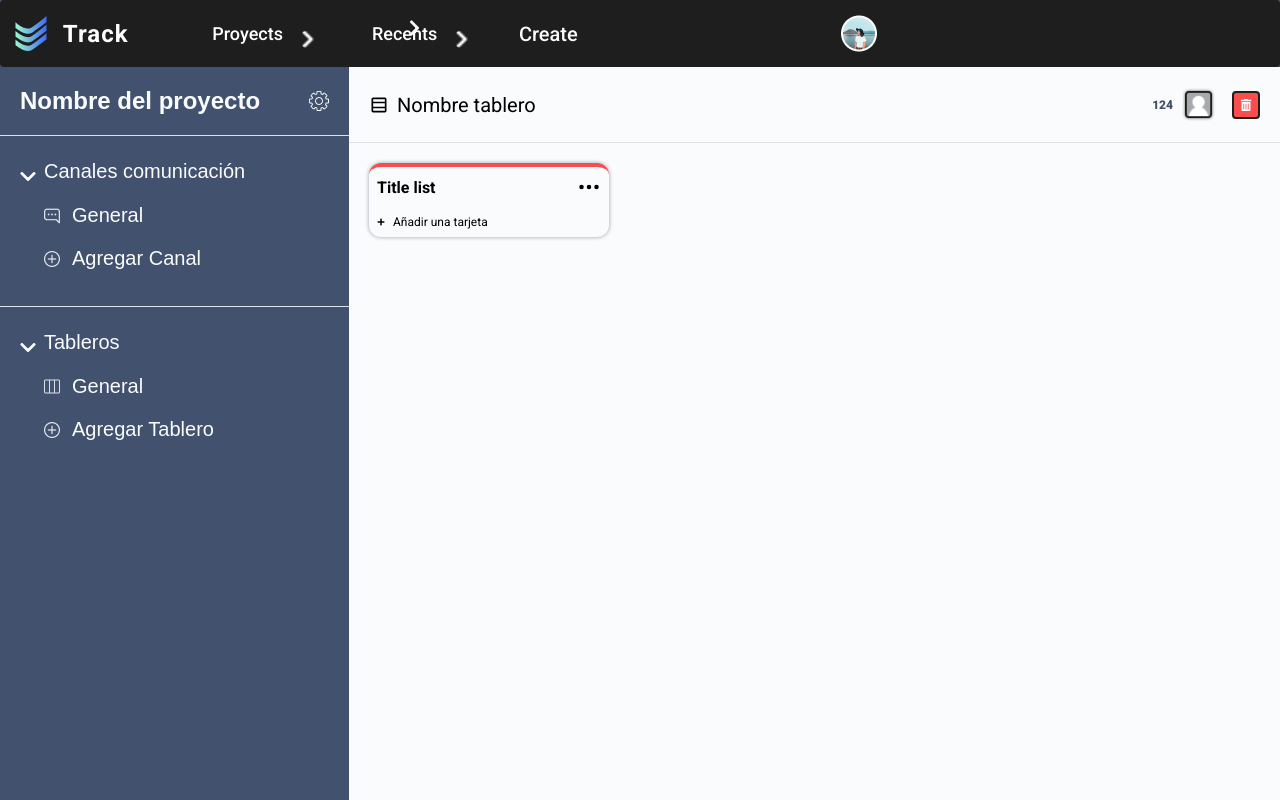
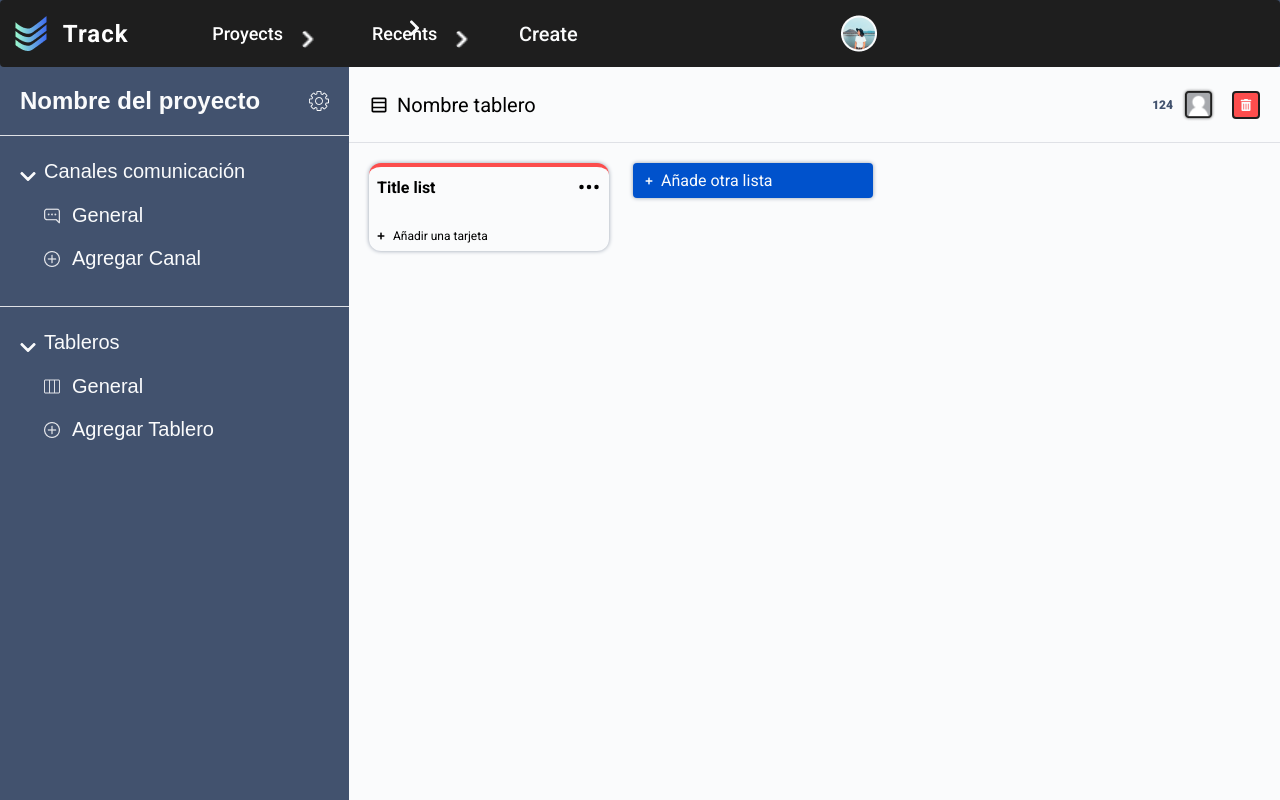
Before and after one commit to No-Country/S12-15-T-Java-React, a Next.js app in the folder frontend/: page /login/1/home/1/board in a window 1280 px wide. Built offline with nearby package versions, Linux system fonts and the light colour scheme.

Commit message:
feat: poder agregar varias listas

```diff
--- a/frontend/src/app/login/[id]/home/[idWorkspace]/board/page.jsx
+++ b/frontend/src/app/login/[id]/home/[idWorkspace]/board/page.jsx
@@ -3,6 +3,7 @@ import { MdOutlineTableRows } from 'react-icons/md';
 import styleBoard from '@/styles/board/board.module.css';
 import Image from 'next/image';
 import ListBoard from '@/components/board/ListBoard';
+import { AddList } from '@/components/board/AddList';
 
 const Boardpage = () => {
 	return (
@@ -26,8 +27,10 @@ const Boardpage = () => {
 				</div>
 			</header>
 			<main className={styleBoard.tableBoard}>
-				<ListBoard />
-				{/* <input type="text">Añade otra lista</input> */}
+				<div>
+					<ListBoard name={'Title list'} />
+				</div>
+				<AddList />
 			</main>
 		</div>
 	);
--- a/frontend/src/components/board/AddCard.jsx
+++ b/frontend/src/components/board/AddCard.jsx
@@ -22,14 +22,13 @@ const AddCard = () => {
 
 	return (
 		<div>
-			{/* Muestra las tarjetas */}
 			<div
-				style={{
-					backgroundColor: 'red',
-					maxHeight: '27rem',
-					overflowY: 'auto',
-					overflowX: 'hidden',
-				}}
+			// style={{
+			// 	backgroundColor: 'red',
+			// 	maxHeight: '27rem',
+			// 	overflowY: 'auto',
+			// 	overflowX: 'hidden',
+			// }}
 			>
 				{cards.map((card, index) => (
 					<div
@@ -43,7 +42,6 @@ const AddCard = () => {
 			</div>
 			{isEditing ? (
 				<div className={styleCard.enterName}>
-					{/* Contenido del formulario de edición */}
 					<textarea
 						className={styleCard.textAreaName}
 						type="text"
--- /dev/null
+++ b/frontend/src/components/board/AddList.jsx
@@ -0,0 +1,55 @@
+'use client';
+import { useState } from 'react';
+import styleList from '@/styles/board/listBoard.module.css';
+import { FaPlus } from 'react-icons/fa';
+import ListBoard from './ListBoard';
+
+export const AddList = () => {
+	const [isEditing, setIsEditing] = useState(false);
+	const [inputValue, setInputValue] = useState('');
+	const [list, setList] = useState([]);
+
+	const handleEdit = () => {
+		setIsEditing(!isEditing);
+	};
+
+	const handleSave = () => {
+		console.log(inputValue);
+		if (inputValue.trim() !== '') {
+			setList([...list, inputValue]);
+			setInputValue('');
+			setIsEditing(false);
+		}
+	};
+
+	return (
+		<div className={styleList.newList}>
+			<div className={styleList.newListBoard}>
+				{list.map((listBoard, index) => (
+					<div key={index}>
+						<ListBoard name={listBoard} />
+					</div>
+				))}
+			</div>
+			{isEditing ? (
+				<div className={styleList.enterName}>
+					<input
+						className={styleList.inputName}
+						type="text"
+						placeholder="Introduzca el titulo de la lista..."
+						value={inputValue}
+						onChange={(e) => setInputValue(e.target.value)}
+					/>
+					<button className={styleList.btnInput} onClick={handleSave}>
+						Añadir lista
+					</button>
+				</div>
+			) : (
+				<div className={styleList.addList} onClick={handleEdit}>
+					<FaPlus className={styleList.plus} />
+					<span className={styleList.labelAddlist}>Añade otra lista</span>
+				</div>
+			)}
+		</div>
+	);
+};
--- a/frontend/src/components/board/ListBoard.jsx
+++ b/frontend/src/components/board/ListBoard.jsx
@@ -3,11 +3,11 @@ import { BsThreeDots } from 'react-icons/bs';
 import styleList from '@/styles/board/listBoard.module.css';
 import styleCard from '@/styles/board/addCard.module.css';
 
-const ListBoard = () => {
+const ListBoard = ({ name = 'Title list' }) => {
 	return (
 		<main className={styleList.listBoard}>
 			<header className={styleList.headerList}>
-				<span className={styleList.listName}>Title list</span>
+				<span className={styleList.listName}>{name}</span>
 				<button className={styleList.points}>
 					<BsThreeDots className={styleList.threePoints} />
 				</button>
--- a/frontend/src/styles/board/addCard.module.css
+++ b/frontend/src/styles/board/addCard.module.css
@@ -9,23 +9,9 @@
 .elementPlus {
 	display: flex;
 	align-content: center;
+	margin-top: 0.9rem;
 	gap: 0.5rem;
 	cursor: pointer;
-}
-
-.overlay {
-	position: absolute;
-	top: 0;
-	left: 0;
-	right: 0;
-	bottom: 0;
-	background-color: rgba(
-		255,
-		255,
-		255,
-		0.8
-	); /* Puedes ajustar la opacidad y el color según tus necesidades */
-	z-index: 1;
 }
 
 .nameElementPlus {
@@ -57,6 +43,7 @@
 	font-size: 0.75rem;
 	font-style: normal;
 	font-weight: 400;
+	border-radius: 0.5rem;
 	color: var(--white);
 	background-color: var(--blue);
 }
--- a/frontend/src/styles/board/board.module.css
+++ b/frontend/src/styles/board/board.module.css
@@ -1,22 +1,19 @@
 .board {
 	height: calc(100vh - 67px);
-	display: grid;
-	grid-template-areas:
-		'header'
-		'tableBoard';
-	grid-template-rows: auto 1fr;
 	background-color: var(--white);
+	min-height: 100%;
 	width: 100%;
+	overflow-x: auto;
 }
 
 /*Header name board*/
 .header {
-	grid-area: header;
 	display: flex;
 	flex-direction: row;
 	justify-content: space-between;
+	padding: 1.25rem;
+	/* position: fixed; */
 	border-bottom: 1px solid var(--grey);
-	padding: 1.25rem;
 }
 
 .headerName {
@@ -65,13 +62,15 @@
 
 /*Board*/
 .tableBoard {
-	grid-area: tableBoard;
+	/* padding: 1.25rem;
+	display: flex;
+	overflow-x: auto;
+	height: auto; */
+	flex: 1;
 	padding: 1.25rem;
 	display: flex;
-	flex-direction: column;
-	gap: 0.75rem;
-	overflow-y: hidden;
-	height: auto;
+	overflow-x: auto;
+	height: calc(100vh - 9rem);
 }
 
 /*Icons*/
--- a/frontend/src/styles/board/listBoard.module.css
+++ b/frontend/src/styles/board/listBoard.module.css
@@ -2,15 +2,13 @@
 	display: flex;
 	flex-direction: column;
 	position: relative;
-	/* height: 100px; */
 	max-height: 27rem;
 	/* overflow-y: auto; */
-	max-width: 15rem;
+	width: 15rem;
 	padding: 0.5rem;
 	border-radius: 0.75rem;
 	border-top: 4px solid var(--red);
 	box-shadow: 0px 0px 4px 0px var(--dark-grey);
-	/* background-color: blue; */
 	background-color: #fafbfc;
 }
 
@@ -35,7 +33,85 @@
 	justify-content: center;
 }
 
+/*Add List*/
+.addList{
+	display: flex;
+	align-items: center;
+	width: 15rem;
+	margin-right: 0.75rem;
+	padding: 0.5rem 0.75rem;
+	height: fit-content;
+	gap: 0.5rem;
+	border-radius: 0.25rem;
+	box-shadow: 0px 0px 4px 0px var(--dark-grey);
+	background-color: var(--blue);
+	cursor: pointer;
+}
+
+.labelAddlist{
+	font-size: 1rem;
+	font-style: normal;
+	font-weight: 400;
+	color: var(--white);
+}
+
+/*Form add list*/
+.enterName{
+	display: flex;
+	flex-direction: column;
+	justify-content: flex-start;
+	padding: 0.5rem;
+	width: 15rem;
+	height: fit-content;
+	gap: 0.5rem;
+	/* margin-left: 0.75rem; */
+	border-radius: 0.5rem;
+	border: 1px solid (--grey);
+	box-shadow: 0px 0px 4px 0px var(--dark-grey);
+	background-color: var(--white);
+}
+
+.inputName{
+	padding: 0.5rem;
+	height: fit-content;
+	resize: none;
+	outline: none;
+	font-family: 'Roboto', sans-serif;
+	border-radius: 0.5rem;
+	border: 1px solid var(--grey);
+	background-color: #eee;
+}
+
+.btnInput{
+	padding: 0.5rem;
+	font-size: 0.75rem;
+	font-style: normal;
+	font-weight: 400;
+	border-radius: 0.5rem;
+	color: var(--white);
+	background-color: var(--blue);
+}
+
+/*New list*/
+.newList{
+	display: flex;
+	/* margin-left: 0.75rem; */
+}
+
+.newListBoard{
+	display: inline-flex;
+	margin-left: 0.75rem;
+	margin-right: 0.75rem;
+	gap: 0.75rem;
+}
+
 /*Icons*/
 .threePoints {
 	font-size: 1.5rem;
 }
+
+.plus{
+	align-items: center;
+	font-size: 0.5rem;
+	color: var(--white);
+}
```
